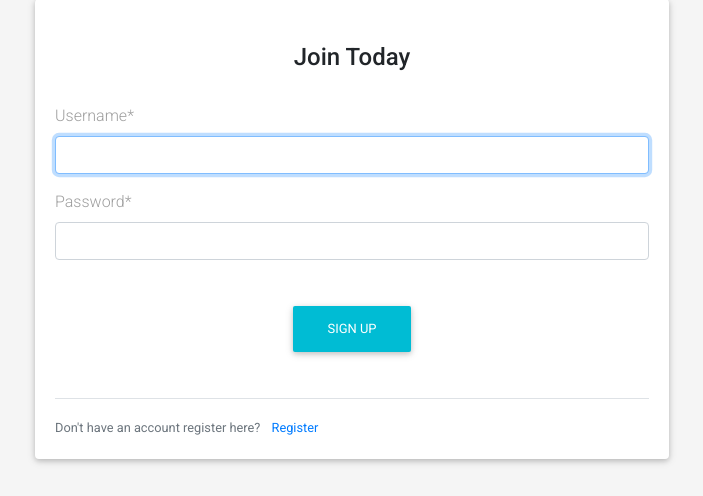
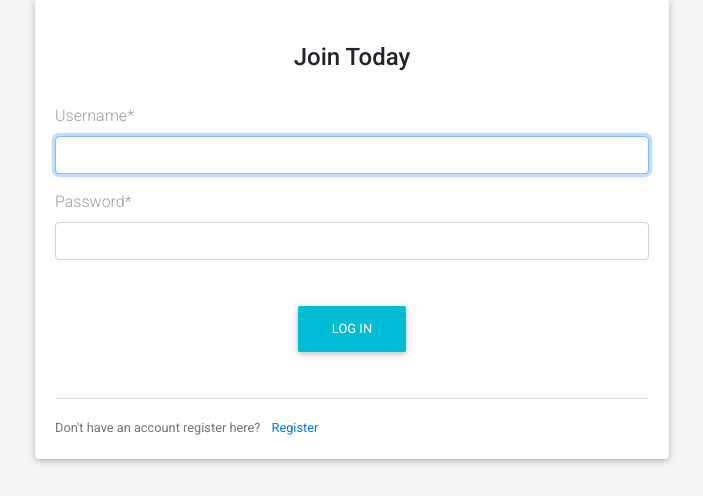
Before and after one commit to Kenneth-joseph/the-hood, a Django app: page /accounts/login/ in a window 1280 px wide. Shown: the part 161-657 px from the top of the page, without its empty margins (288-991 px from the left). Run offline with Django 3.2, Linux system fonts and the light colour scheme; some libraries are stand-ins or nearby versions.

Commit message:
made changes

```diff
--- a/hood/templates/registration/login.html
+++ b/hood/templates/registration/login.html
@@ -15,7 +15,7 @@
                 {% csrf_token %}
                 {{ form|crispy }}
          <div class="form-group text-center py-4 mt-3">
-        <button class="btn btn-cyan" type="submit">Sign Up
+        <button class="btn btn-cyan" type="submit">Log in
         </button>
       </div>
          </form>
--- a/users/templates/registration.html
+++ b/users/templates/registration.html
@@ -15,7 +15,7 @@
                 {% csrf_token %}
                 {{ form|crispy }}
          <div class="form-group text-center py-4 mt-3">
-        <button class="btn btn-cyan" type="submit">Sign Up
+        <button class="btn btn-cyan" type="submit">Register
         </button>
       </div>
          </form>
```
Also changed, not shown: static/images/login.png (added), static/images/reg.png (added).
